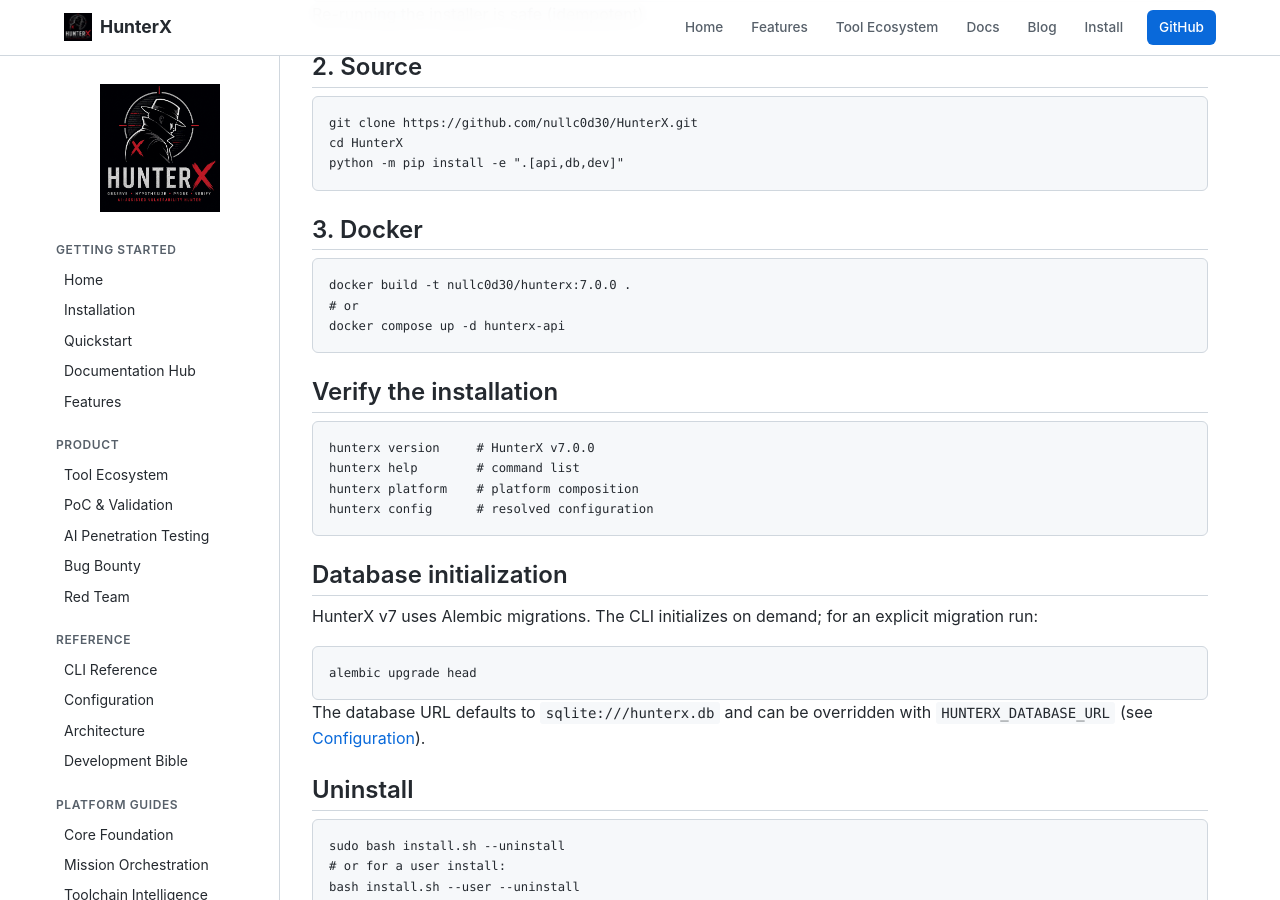
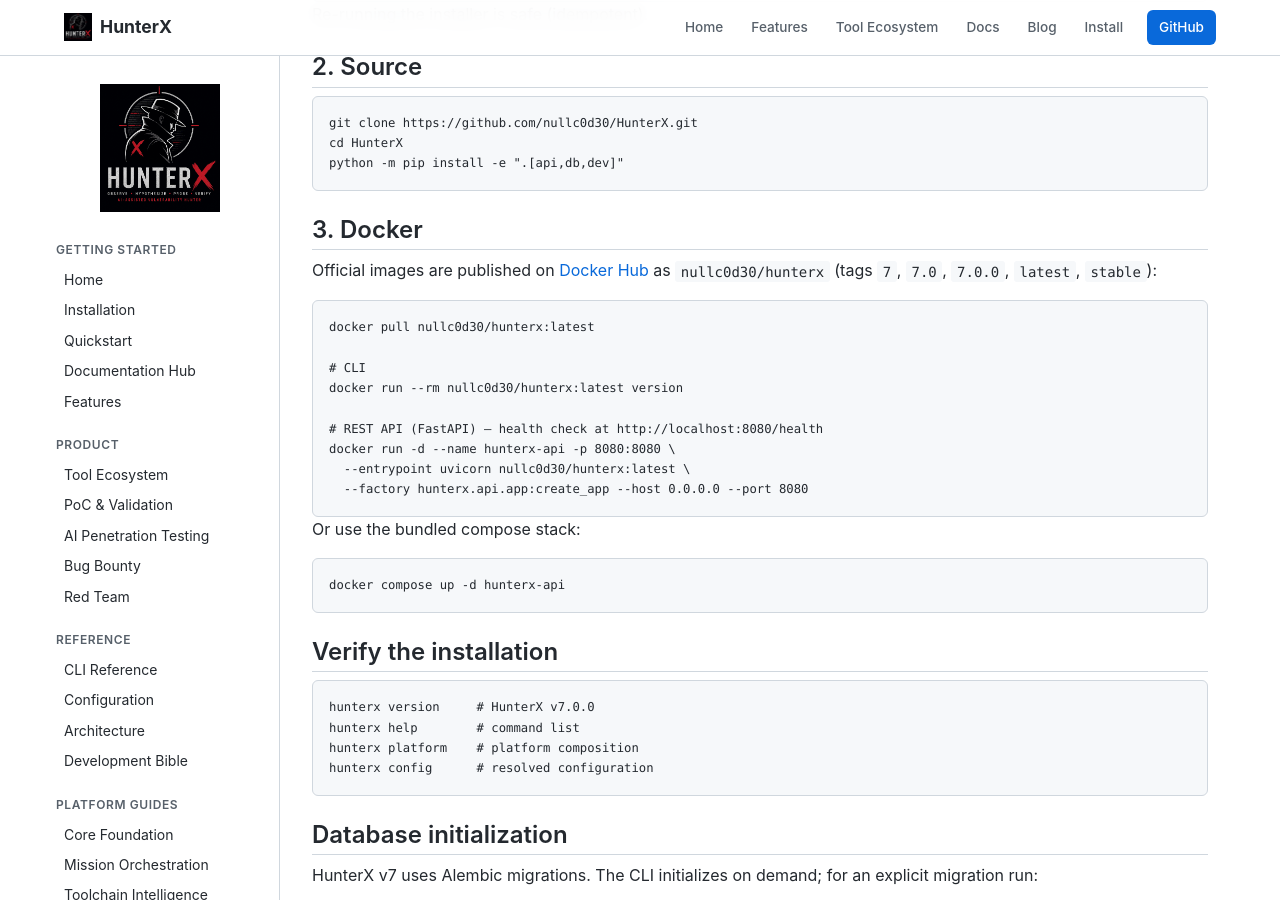
Before and after one commit to nullc0d30/HunterX, a Jekyll site: the page built from docs/installation/index.md, in a window 1280 px wide and 900 px high, scrolled down 700 px. Built offline with Jekyll 4.4.1, drawn with Linux system fonts in a browser that asks for light colours.

Commit message:
docs: add Docker Hub image installation guide

````diff
--- a/docs/installation/index.md
+++ b/docs/installation/index.md
@@ -36,9 +36,25 @@ python -m pip install -e ".[api,db,dev]"
 
 ## 3. Docker
 
+Official images are published on
+[Docker Hub](https://hub.docker.com/r/nullc0d30/hunterx) as
+`nullc0d30/hunterx` (tags `7`, `7.0`, `7.0.0`, `latest`, `stable`):
+
 ```bash
-docker build -t nullc0d30/hunterx:7.0.0 .
-# or
+docker pull nullc0d30/hunterx:latest
+
+# CLI
+docker run --rm nullc0d30/hunterx:latest version
+
+# REST API (FastAPI) — health check at http://localhost:8080/health
+docker run -d --name hunterx-api -p 8080:8080 \
+  --entrypoint uvicorn nullc0d30/hunterx:latest \
+  --factory hunterx.api.app:create_app --host 0.0.0.0 --port 8080
+```
+
+Or use the bundled compose stack:
+
+```bash
 docker compose up -d hunterx-api
 ```
 
````
Also changed, not shown: README.md.
